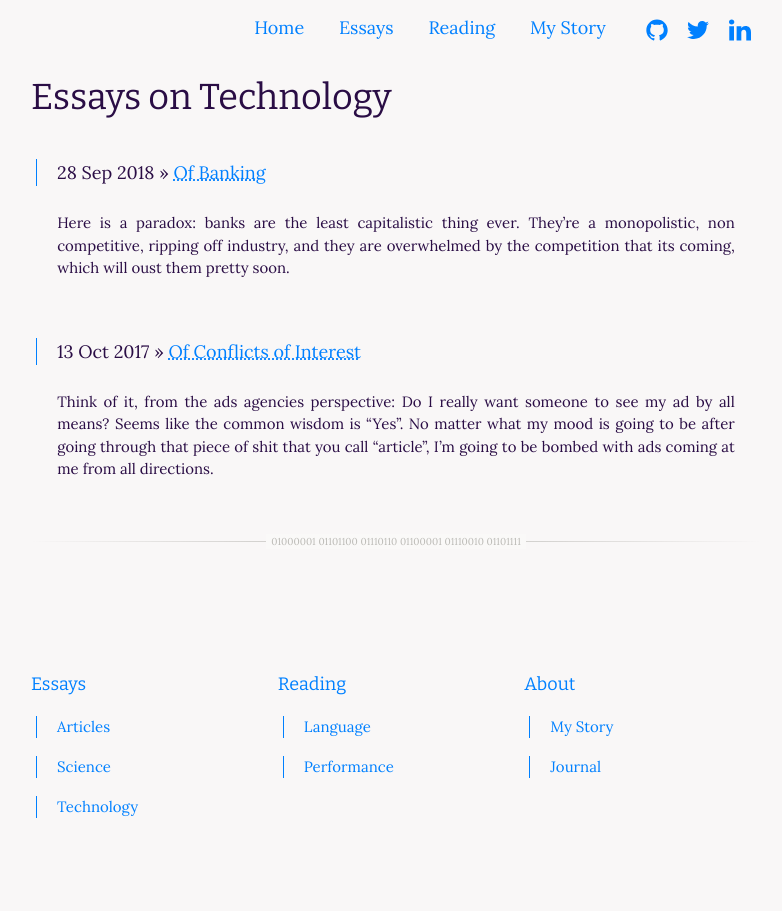
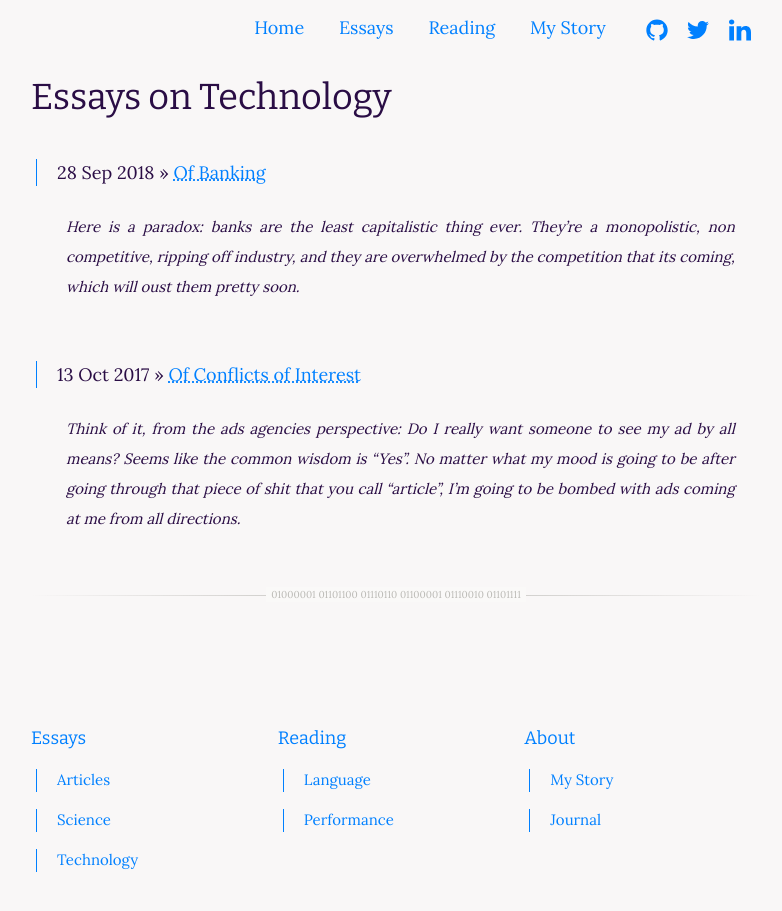
Before and after one commit to ohduran/ohduran.github.io, a Jekyll site: the page built from _subjects/technology.md, in a window 1280 px wide and 942 px high. Shown: the top 911 px of the window, without its empty margins (244-1026 px from the left). Built offline with Jekyll 4.4.1, drawn with Linux system fonts in a browser that asks for light colours.

Commit message:
hotfix: fix css

```diff
--- a/_sass/_layout.scss
+++ b/_sass/_layout.scss
@@ -190,6 +190,10 @@
 .excerpt {
   margin: 0.75*$spacing-unit;
   text-align: justify;
+  padding-left: 0.25*$spacing-unit;
+  font-size: 15px;
+  font-style: italic;
+  line-height: 30px;
 }
 
 .post-list {
```
